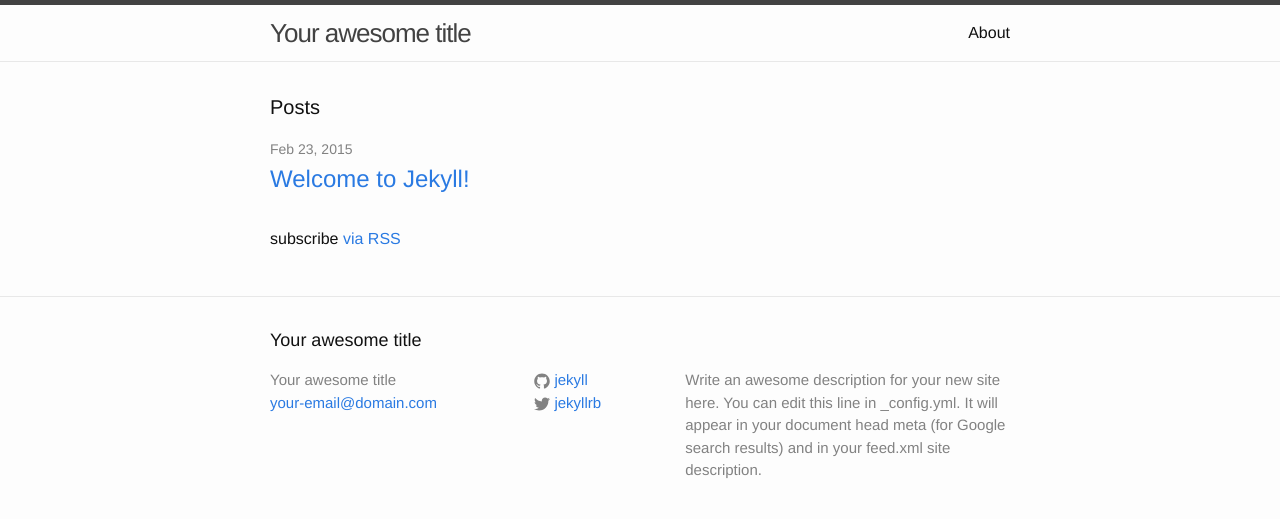
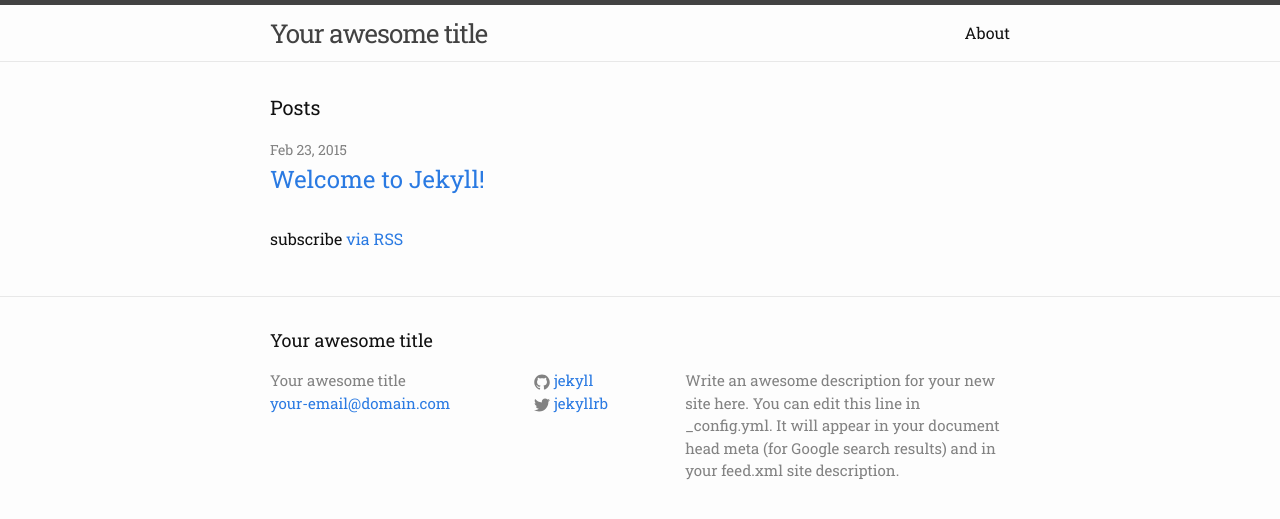
Before and after one commit to OneMoreBottle/OneMoreBottle.github.io, a Jekyll site: the page built from index.html, in a window 1280 px wide. Shown: the top 519 px of the page. Built offline with Jekyll 4.4.1, drawn with Linux system fonts in a browser that asks for light colours.

Commit message:
Add Roboto Slab as primary body font.

```diff
--- a/css/main.scss
+++ b/css/main.scss
@@ -1,12 +1,13 @@
 ---
 # Only the main Sass file needs front matter (the dashes are enough)
 ---
+@import url(http://fonts.googleapis.com/css?family=Roboto+Slab);
 @charset "utf-8";
 
 
 
 // Our variables
-$base-font-family: Helvetica, Arial, sans-serif;
+$base-font-family: 'Roboto Slab', Helvetica, Arial, sans-serif;
 $base-font-size:   16px;
 $small-font-size:  $base-font-size * 0.875;
 $base-line-height: 1.5;
```
